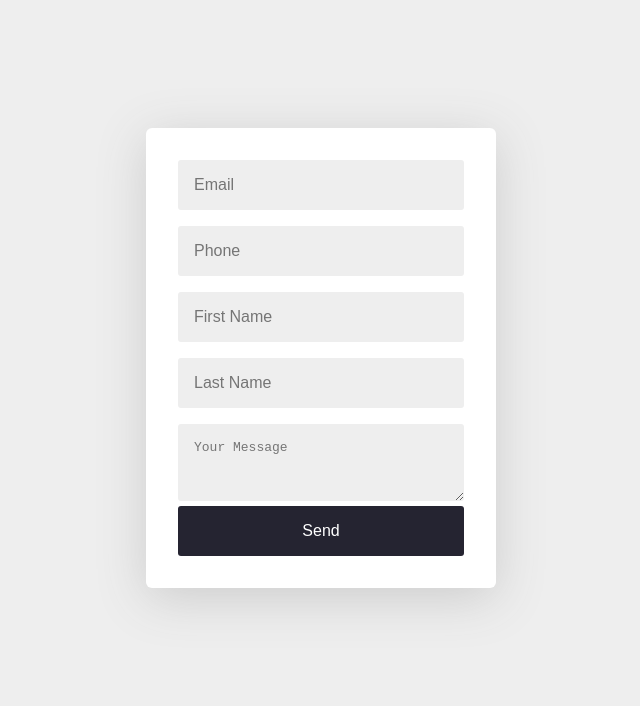
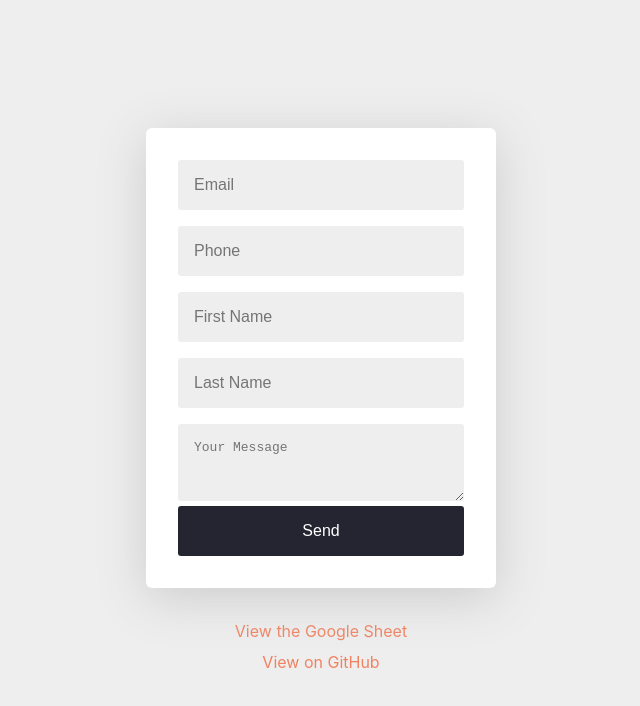
Before and after one commit to cyberboyarup/Contact-From, a plain HTML site: page index.html in a window 1280 px wide. Shown: the whole page, without its empty margins (319-959 px from the left). Drawn offline with Linux system fonts and the light colour scheme.

Commit message:
Update index.html

```diff
--- a/index.html
+++ b/index.html
@@ -45,6 +45,9 @@
         })
     </script>
 
+  <a href="https://docs.google.com/spreadsheets/d/14rwP524-BuH6LBNF6j9M2gxU13E_jXH4_fqA5Ow1fuM/edit?usp=sharing" target="_blank">View the Google Sheet</a>
+  <a href="https://github.com/cyberboyarup/Contact-From" target="_blank">View on GitHub</a>
+
 </body>
 
 </html>
```
